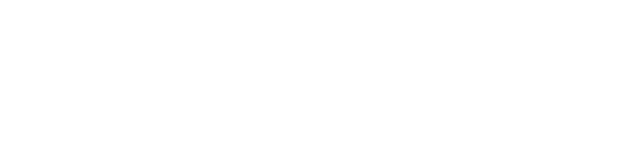
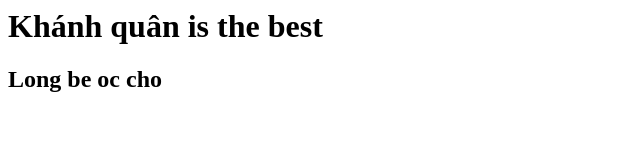
Before and after one commit to kquan2312/FairWay-F14-ELE, a plain HTML site: page html/calculators.html in a window 1280 px wide. Shown: the whole page, without its empty margins (0-640 px from the left). Drawn offline with Linux system fonts and the light colour scheme.

Commit message:
long be oc cho

```diff
--- a/html/calculators.html
+++ b/html/calculators.html
@@ -6,5 +6,9 @@
 <!-- nhé -->
 
 <!-- bắt đầu code trong khoảng này  -->
+<html>
+<h1>Khánh quân is the best</h1>
+<h2>Long be oc cho</h2>
 
+</html>
 <!-- đến khoảng này -->
```
